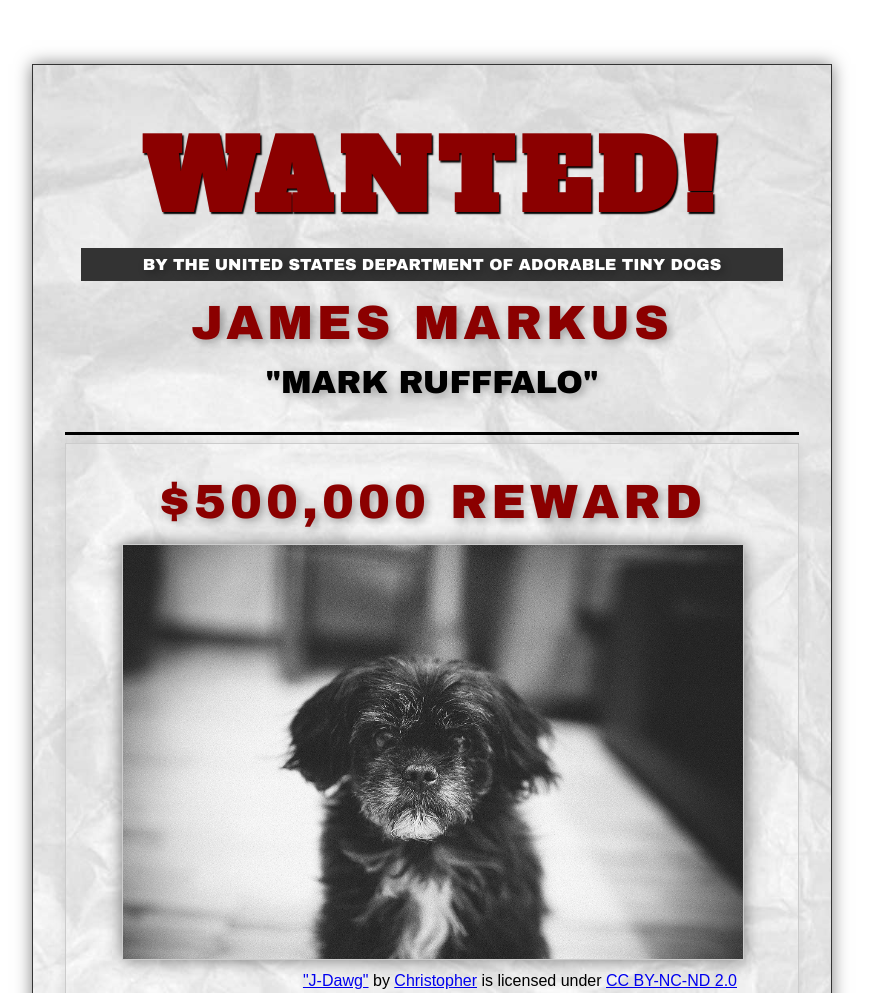
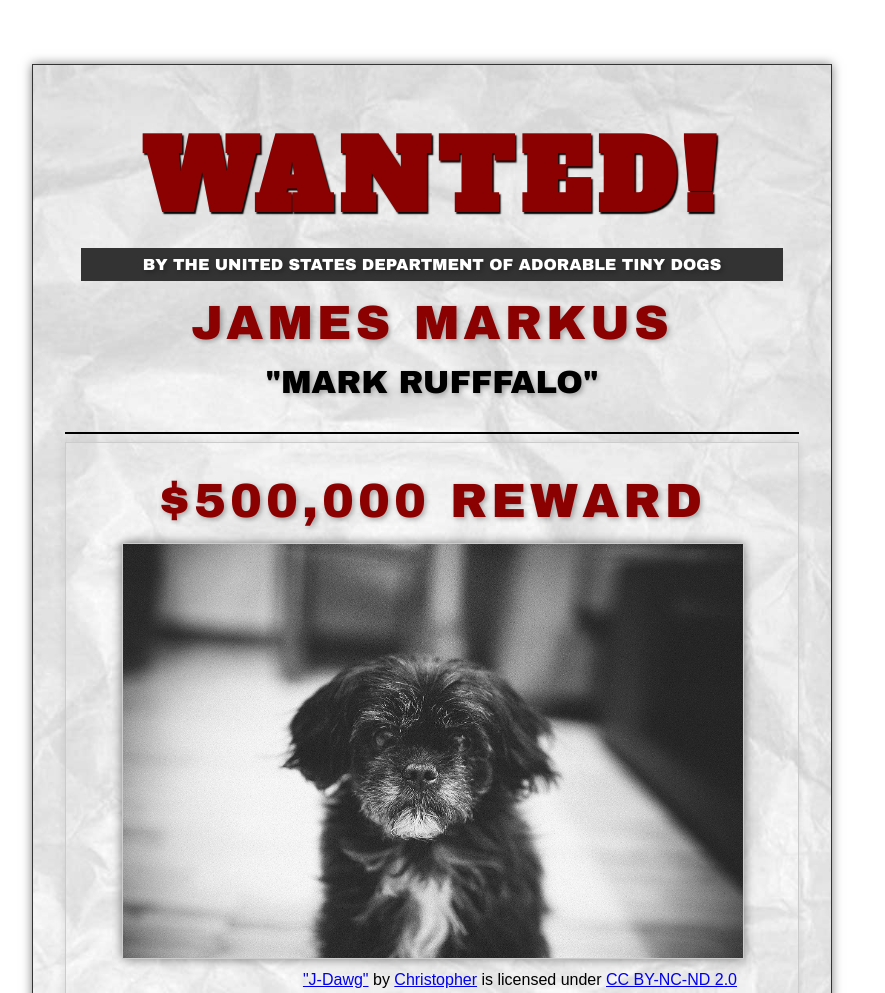
Before and after one commit to KaebleShults/KaebleShults.github.io, a plain HTML site: page wanted-poster/index.html in a window 1280 px wide. Shown: the top 993 px of the page, without its empty margins (0-885 px from the left). Drawn offline with Linux system fonts and the light colour scheme.

Commit message:
Adjusted Units
Adjusted units from rem back to px

```diff
--- a/wanted-poster/css/style.css
+++ b/wanted-poster/css/style.css
@@ -75,7 +75,7 @@ h1 {
 
 /* Headings */
 h2, h3, h4, h5 {
-    text-shadow: 0.2rem 0.2rem 0.5rem rgba(0, 0, 0, 0.3);
+    text-shadow: 2px 2px 5px rgba(0, 0, 0, 0.3);
     color:darkred;
     font-family: 'Arial Black', Gadget, sans-serif;
     margin: 1rem 0;
@@ -121,8 +121,8 @@ h5 {
 section {
     margin-top: 0.5rem;
     padding: 1rem;
-    border: .1rem solid #ccc;
-    box-shadow: 0 0 1rem rgba(0, 0, 0, 0.1);
+    border: 1px solid #ccc;
+    box-shadow: 0 0 10px rgba(0, 0, 0, 0.1);
 }
 
 p {
@@ -148,7 +148,7 @@ img {
     margin: 0 auto;
     max-width: 50rem;
     border: 1px solid #ccc;
-    box-shadow: 0 0 1rem rgba(0, 0, 0, 0.5);
+    box-shadow: 0 0 10px rgba(0, 0, 0, 0.5);
 }
 
 /* Footer */
@@ -159,7 +159,7 @@ footer {
 
 /* Additional Styles for header */
 header {
-    border-bottom: .2rem solid #000;
+    border-bottom: 2px solid #000;
     padding: 1rem;
 }
 
@@ -172,8 +172,8 @@ section {
 main {
     background: url('images/wrinkled-white-paper-background.jpg') no-repeat center center fixed;
     background-size: cover;
-    box-shadow: 0 0 1rem rgba(0, 0, 0, 0.5);
+    box-shadow: 0 0 10px rgba(0, 0, 0, 0.5);
     margin: 2rem auto;
-    max-width: 80rem;
+    max-width: 800px;
     padding: 2rem;
 }
```
